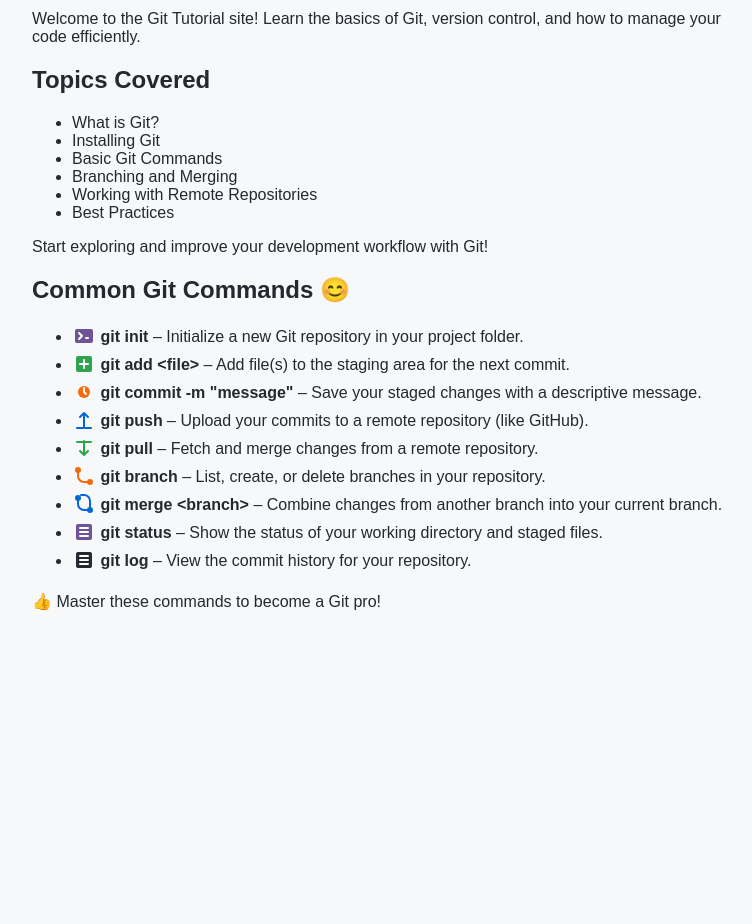
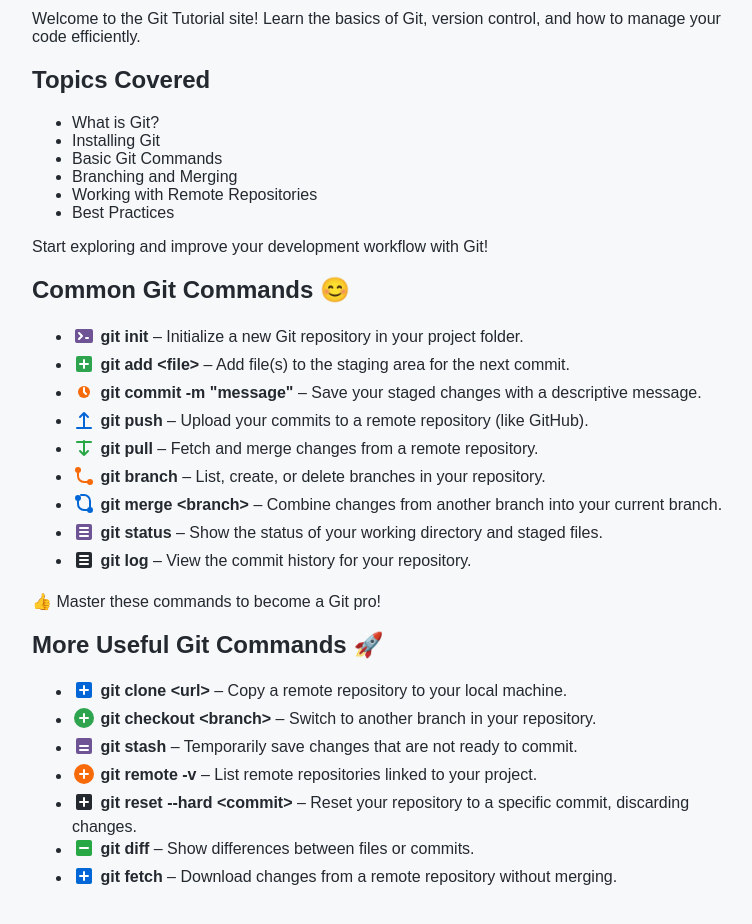
Before and after one commit to rishbh2168/static-azure-website, a plain HTML site: page index.html in a window 1280 px wide. Shown: the part 102-1026 px from the top of the page, without its empty margins (0-752 px from the left). Before the commit the page ends 800 px from the top, so only its background shows below. Drawn offline with Linux system fonts and the light colour scheme.

Commit message:
second change

```diff
--- a/index.html
+++ b/index.html
@@ -122,5 +122,60 @@
         </ul>
         <p>👍 Master these commands to become a Git pro!</p>
     </section>
+    <section>
+        <h2>More Useful Git Commands 🚀</h2>
+        <ul>
+            <li>
+                <span style="vertical-align:middle;">
+                    <!-- Clone SVG -->
+                    <svg width="24" height="24" viewBox="0 0 24 24" fill="none"><rect x="4" y="4" width="16" height="16" rx="2" fill="#0366d6"/><path d="M12 8v8M8 12h8" stroke="#fff" stroke-width="2" stroke-linecap="round"/></svg>
+                </span>
+                <strong>git clone &lt;url&gt;</strong> – Copy a remote repository to your local machine.
+            </li>
+            <li>
+                <span style="vertical-align:middle;">
+                    <!-- Checkout SVG -->
+                    <svg width="24" height="24" viewBox="0 0 24 24" fill="none"><circle cx="12" cy="12" r="10" fill="#2ea44f"/><path d="M8 12h8M12 8v8" stroke="#fff" stroke-width="2" stroke-linecap="round"/></svg>
+                </span>
+                <strong>git checkout &lt;branch&gt;</strong> – Switch to another branch in your repository.
+            </li>
+            <li>
+                <span style="vertical-align:middle;">
+                    <!-- Stash SVG -->
+                    <svg width="24" height="24" viewBox="0 0 24 24" fill="none"><rect x="4" y="4" width="16" height="16" rx="2" fill="#6e5494"/><path d="M8 12h8M8 16h8" stroke="#fff" stroke-width="2" stroke-linecap="round"/></svg>
+                </span>
+                <strong>git stash</strong> – Temporarily save changes that are not ready to commit.
+            </li>
+            <li>
+                <span style="vertical-align:middle;">
+                    <!-- Remote SVG -->
+                    <svg width="24" height="24" viewBox="0 0 24 24" fill="none"><circle cx="12" cy="12" r="10" fill="#f66a0a"/><path d="M12 8v8M8 12h8" stroke="#fff" stroke-width="2" stroke-linecap="round"/></svg>
+                </span>
+                <strong>git remote -v</strong> – List remote repositories linked to your project.
+            </li>
+            <li>
+                <span style="vertical-align:middle;">
+                    <!-- Reset SVG -->
+                    <svg width="24" height="24" viewBox="0 0 24 24" fill="none"><rect x="4" y="4" width="16" height="16" rx="2" fill="#24292f"/><path d="M8 12h8M12 8v8" stroke="#fff" stroke-width="2" stroke-linecap="round"/></svg>
+                </span>
+                <strong>git reset --hard &lt;commit&gt;</strong> – Reset your repository to a specific commit, discarding changes.
+            </li>
+            <li>
+                <span style="vertical-align:middle;">
+                    <!-- Diff SVG -->
+                    <svg width="24" height="24" viewBox="0 0 24 24" fill="none"><rect x="4" y="4" width="16" height="16" rx="2" fill="#28a745"/><path d="M8 12h8" stroke="#fff" stroke-width="2" stroke-linecap="round"/></svg>
+                </span>
+                <strong>git diff</strong> – Show differences between files or commits.
+            </li>
+            <li>
+                <span style="vertical-align:middle;">
+                    <!-- Fetch SVG -->
+                    <svg width="24" height="24" viewBox="0 0 24 24" fill="none"><rect x="4" y="4" width="16" height="16" rx="2" fill="#0366d6"/><path d="M12 8v8M8 12h8" stroke="#fff" stroke-width="2" stroke-linecap="round"/></svg>
+                </span>
+                <strong>git fetch</strong> – Download changes from a remote repository without merging.
+            </li>
+        </ul>
+    </section>
+
 </body>
 </html>
```
